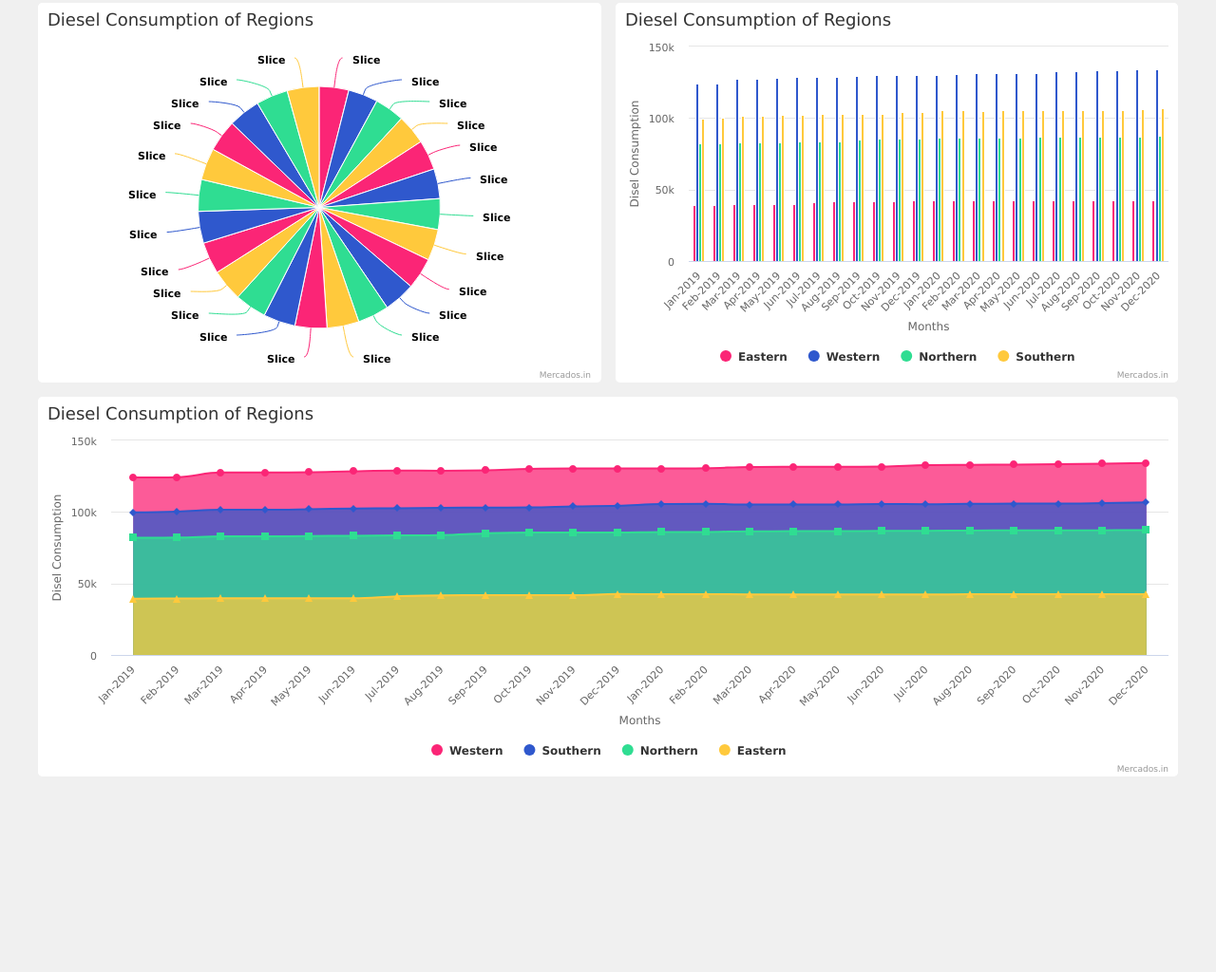
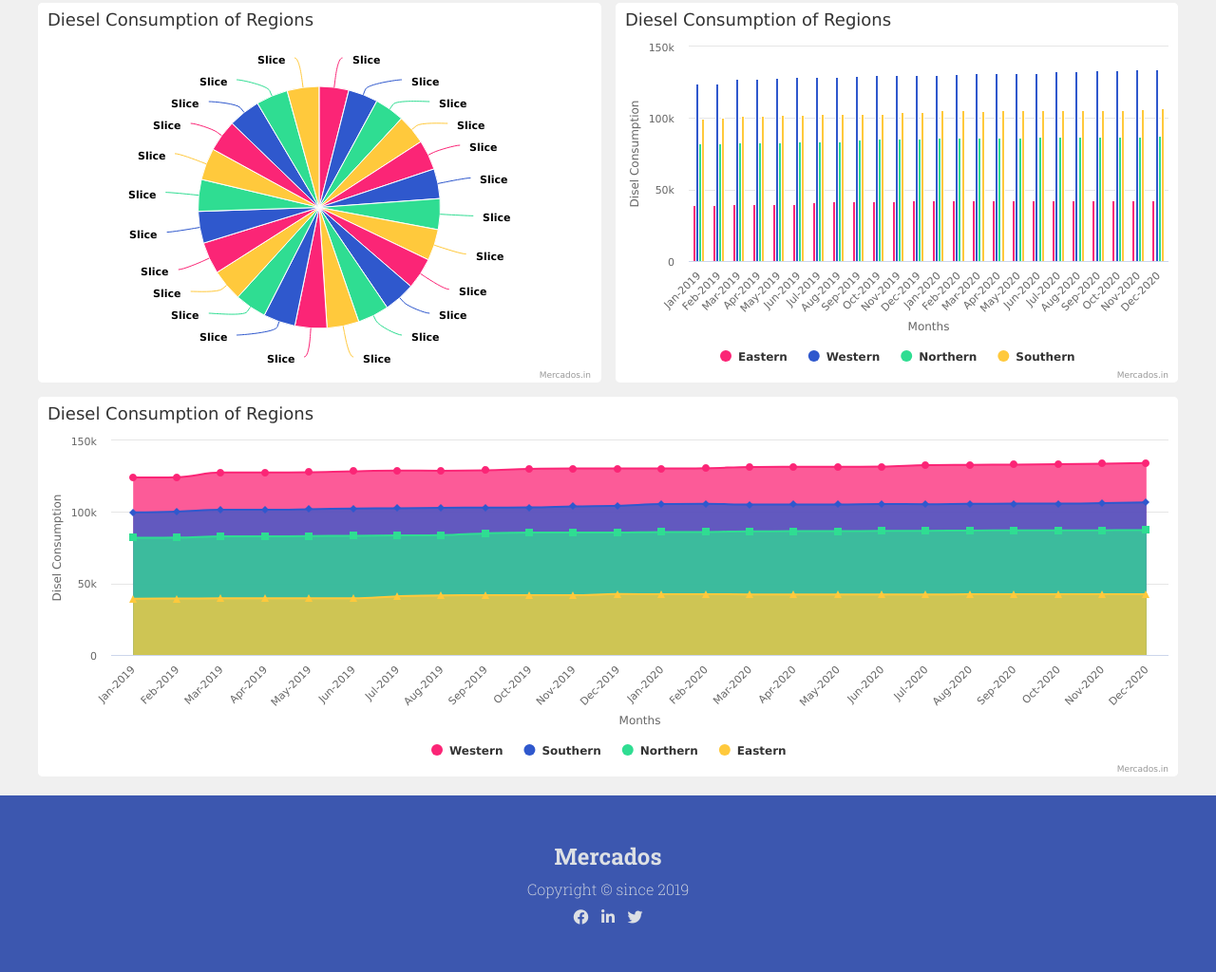
Before and after one commit to pallaviDwivedi1605/Dashboard, a plain HTML site: page index.html in a window 1280 px wide. Shown: the part 749-1773 px from the top of the page at 95% size. Before the commit the page ends 1587 px from the top, so only its background shows below. Drawn offline with nearby package versions, Linux system fonts and the light colour scheme.

Commit message:
dashboard completed

```diff
--- a/index.html
+++ b/index.html
@@ -123,6 +123,16 @@
        </div>
    </div>
 
+   <footer class="footer">
+         <h4>Mercados</h4>
+         <p>Copyright &#169 since 2019</p>
+         <ul>
+            <li><a href="#"><i class="fa-brands fa-facebook"></i></a></li>
+            <li><a href="#"><i class="fa-brands fa-linkedin-in"></i></a></li>
+            <li><a href="#"><i class="fa-brands fa-twitter"></i></a></li>
+         </ul>
+   </footer>
+
     <script src="./script.js"></script>
 </body>
 </html>
--- a/script.js
+++ b/script.js
@@ -28,8 +28,6 @@ const west = values.Western;
 const north = values.Northern;
 const south = values.Southern;
 return {east,west,north, south, month};
-
-
 
 }
 
--- a/style.css
+++ b/style.css
@@ -32,7 +32,7 @@ a{
   }
 
 .navbar a {
-    color: #161515;
+    color: #fdfbfb;
     text-align: center;
     padding: 10px 16px;
     font-size: 17px;
@@ -41,11 +41,11 @@ a{
 }
 
 .navbar a:hover {
-    background: #f5804a;
-    border: 2px solid black;
+    background: #f5763b;
+    border: 2px solid rgb(253, 252, 252);
     border-radius: 30px;
 
-    opacity: 70%;
+    /* opacity: 70%; */
 
 }
 
@@ -76,23 +76,39 @@ a{
     box-shadow: none;
 }
 
-#table-div{
+/* #table-div{
     background-color: #bad3eb;
+} */
+
+
+.blue{
+    background: linear-gradient(264.31deg, #0070D8 -2.96%, rgba(104, 193, 243, 0.56) 89.31%);
+}
+.pink{
+    background: radial-gradient(111.55% 172.38% at -4.2% 100%, #f942fc 0%, #e75e5e 95.15%);
+}
+.green{
+    background: linear-gradient(264.28deg, rgba(3, 250, 117, 0.62) 0%, rgba(2, 255, 118, 0.94) 0.01%, rgba(34, 236, 188, 0.54) 94.46%);
+}
+.yellow{
+    background: linear-gradient(264.53deg, #FD7C04 1.86%, rgba(250, 162, 4, 0.865748) 45.05%, rgba(245, 250, 3, 0.81) 96.63%);
 }
 
 
+
 #data-1, #data-6, .my-table{
+    /* background: linear-gradient(264.31deg, #0070D8 -2.96%, rgba(104, 193, 243, 0.56) 89.31%); */
     background: linear-gradient(264.31deg, #0070D8 -2.96%, rgba(104, 193, 243, 0.56) 89.31%);
 
 }
 #data-2, #data-5{
-    background: radial-gradient(111.55% 172.38% at -4.2% 100%, #F806FD 0%, #FC4040 95.15%)
+    background: radial-gradient(111.55% 172.38% at -4.2% 100%, #f172f3 0%, #e75e5e 95.15%);
 }
 #data-3,#data-8{
     background: linear-gradient(264.28deg, rgba(3, 250, 117, 0.62) 0%, rgba(2, 255, 118, 0.94) 0.01%, rgba(34, 236, 188, 0.54) 94.46%);
 }
 #data-4, #data-7{
-    background: linear-gradient(264.53deg, #FD7C04 1.86%, rgba(250, 162, 4, 0.865748) 45.05%, rgba(245, 250, 3, 0.81) 96.63%);
+    background: linear-gradient(264.53deg, #f38f32 1.86%, rgba(245, 184, 71, 0.866) 45.05%, rgba(242, 245, 78, 0.81) 96.63%);
 }
 
 .box{
@@ -142,6 +158,37 @@ a{
     margin-top: 2rem;
     border-radius: 4px;
     width: 80%;
+}
+
+
+/* footer */
+.footer{
+    background-color: #3c57af;
+    color: #dde0e4;
+    text-align: center;
+    padding: 3rem 4rem;
+}
+
+.footer h4{
+    font-size: 1.5rem;
+}
+
+.footer p{
+    margin: 0.5rem auto;
+}
+
+.footer ul{
+    list-style: none;
+}
+
+.footer li{
+    display: inline;
+    margin: 2rem 0.3rem;
+}
+
+.footer a{
+    color: #dde0e4;
+
 }
 
 /* responsive */
```
